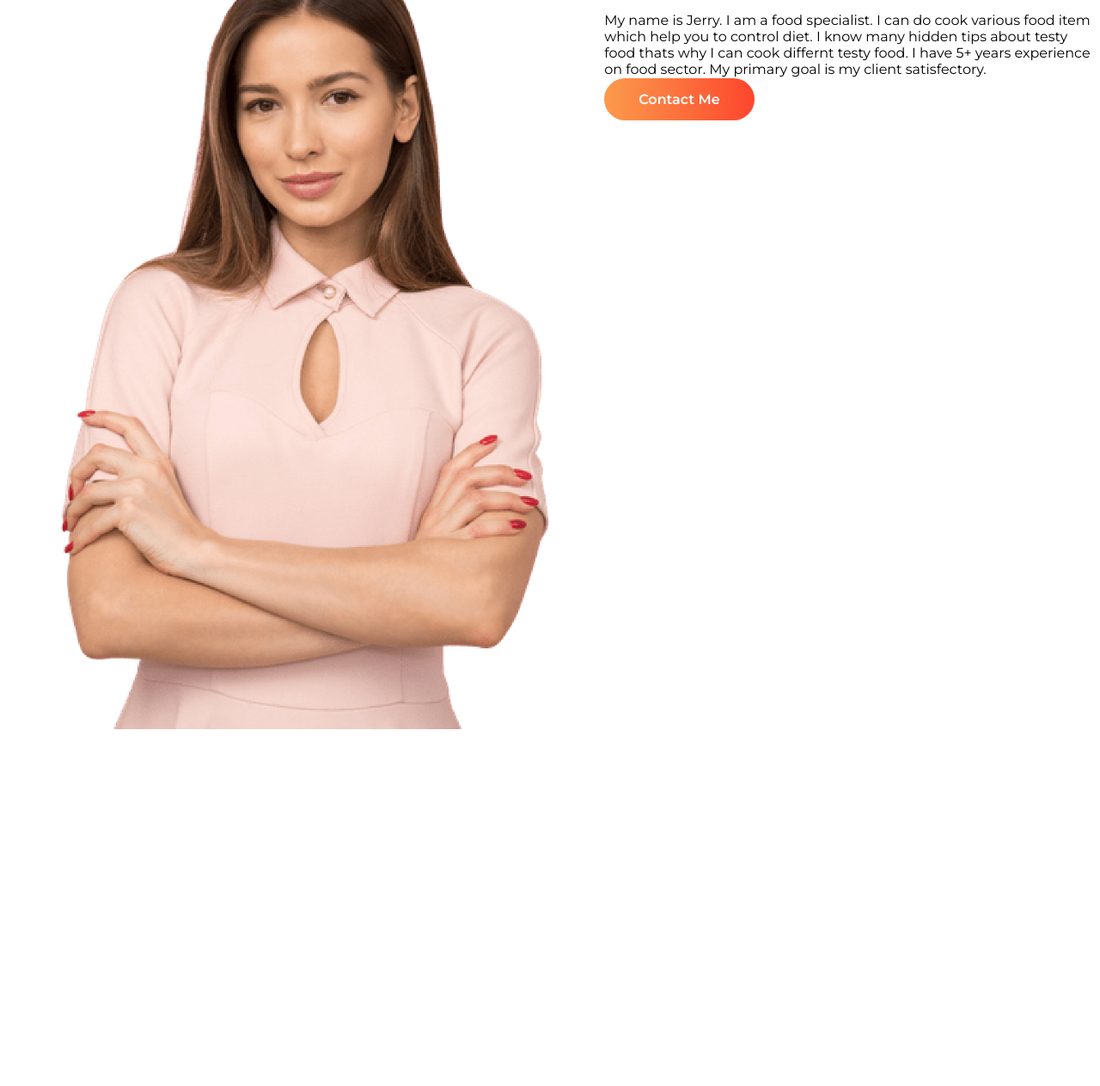
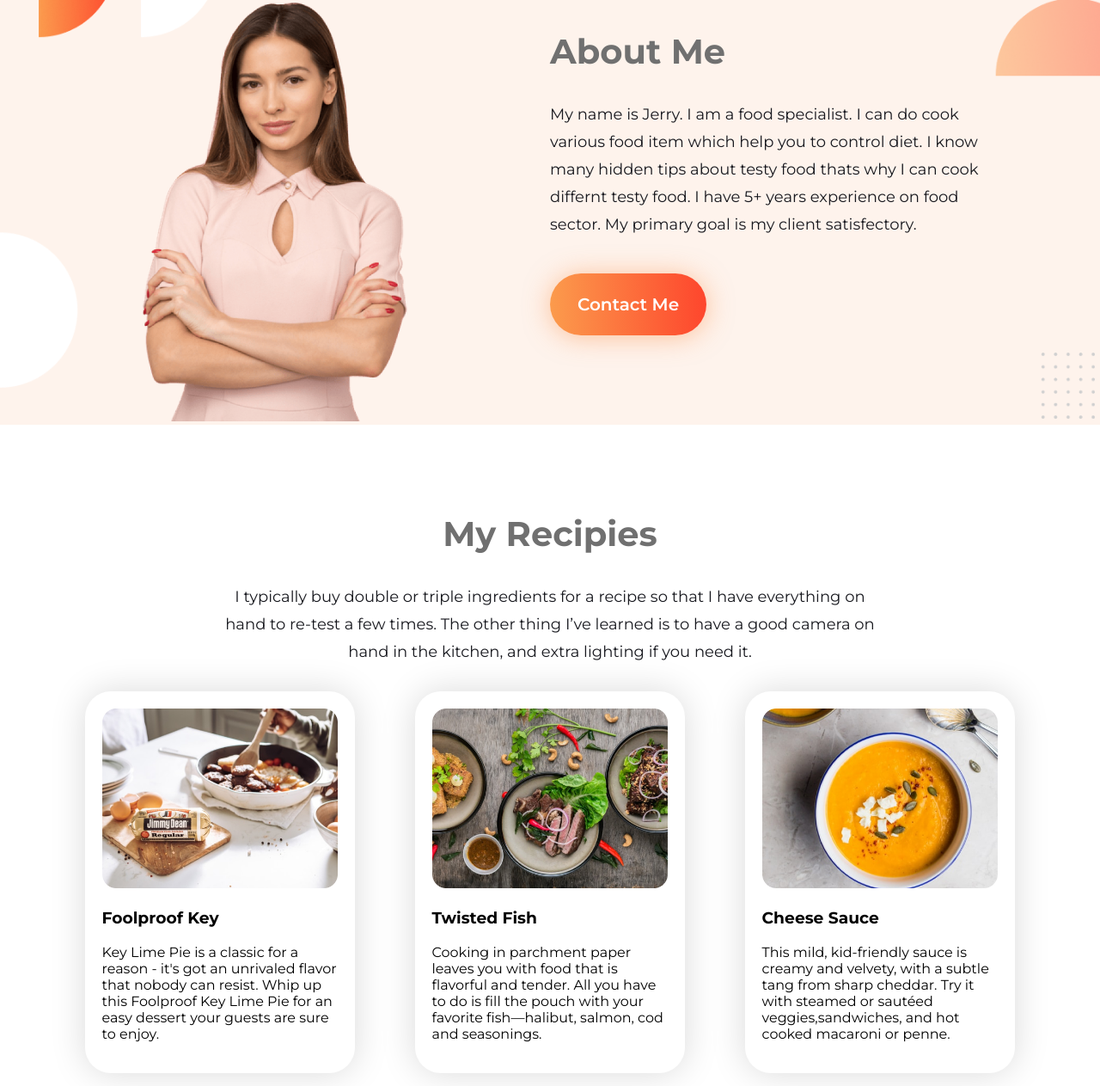
Before and after one commit to rokey64/Assighnment_1, a plain HTML site: page index.html in a window 1280 px wide. Shown: the part 812-2075 px from the top of the page at 86% size. Before the commit the page ends 1764 px from the top, so only its background shows below. Drawn offline with Linux system fonts and the light colour scheme.

Commit message:
About and Feature Section

```diff
--- a/index.html
+++ b/index.html
@@ -13,29 +13,52 @@
 <body>
     <!-- Start Top Area -->
     <section class="top-area">
-        <div class="half-area">
-            <h1 class="title"><span class="orange-color">Skip</span> The Diet,Just Eat Healthy With Food Network</h1>
+        <div class="half-area-top-1">
+            <h1 class="title"><span class="orange-color">Skip</span> The Diet,
+                Just Eat Healthy
+                With Food Network</h1>
             <p class="top-area-des">Imagine you don't need a diet because we provide healthy and delicious food for you!</p>
-            <a class="btn" href="https://rokey64.github.io/portfolio_assignment/">Order Food</a>
+            <a class="btn" target="_blank" href="https://rokey64.github.io/portfolio_assignment/">Order Food</a>
         </div>
-         <div class="half-area">
+         <div class="half-area-top-2">
             <img src="images/Group 8425.png" alt="">
          </div>
     </section>
     <!-- End Top Area -->
     <!-- Start About Section -->
     <section class="about-section">
-        <div class="half-area">
-            <img src="images/Person Image.png" alt="">
+        <div class="half-area-about-1">
+            <img class="about-image" src="images/Person Image.png" alt="">
          </div>
-        <div class="half-area">
+        <div class="half-area-about-2 about-description">
             <h1 class="about-title">About Me</h1>
-            <p>My name is Jerry. I am a food specialist. I can do cook various food item which help you to control diet. I know many hidden tips about testy food thats why I can cook differnt testy food. I have 5+ years experience on food sector. My primary goal is my client satisfectory.</p>
-            <a class="btn" href="https://rokey64.github.io/portfolio_assignment/">Contact Me</a>
+            <p class="about-pera">My name is Jerry. I am a food specialist. I can do cook various food item which help you to control diet. I know many hidden tips about testy food thats why I can cook differnt testy food. I have 5+ years experience on food sector. My primary goal is my client satisfectory.</p>
+            <a class="about-btn" target="_blank" href="https://rokey64.github.io/portfolio_assignment/">Contact Me</a>
         </div>
-
     </section>
     <!-- End About Section -->
-
+    <!-- Start Feature Section -->
+    <section class="feature">
+        <h2 class="feature-main-title">My Recipies</h2>
+        <p class="feature-main-pera">I typically buy double or triple ingredients for a recipe so that I have everything on hand to re-test a few times. The other thing I’ve learned is to have a good camera on hand in the kitchen, and extra lighting if you need it.</p>
+        <div class="feature-item">
+            <div class="feature-box">
+                <img src="images/Project Cover.jpg" alt="">
+                <h3 class="feature-title">Foolproof Key</h3>
+                <p class="feature-pera">Key Lime Pie is a classic for a reason - it's got an unrivaled flavor that nobody can resist. Whip up this Foolproof Key Lime Pie for an easy dessert your guests are sure to enjoy.</p>
+            </div>
+            <div class="feature-box">
+                <img src="images/Project Cover1.jpg" alt="">
+                <h3 class="feature-title">Twisted Fish</h3>
+                <p class="feature-pera">Cooking in parchment paper leaves you with food that is flavorful and tender. All you have to do is fill the pouch with your favorite fish—halibut, salmon, cod and seasonings. </p>
+            </div>
+            <div class="feature-box">
+                <img src="images/Project Cover.png" alt="">
+                <h3 class="feature-title">Cheese Sauce</h3>
+                <p class="feature-pera">This mild, kid-friendly sauce is creamy and velvety, with a subtle tang from sharp cheddar. Try it with steamed or sautéed veggies,sandwiches, and hot cooked macaroni or penne. </p>
+            </div>
+        </div>
+    </section>
+    <!-- End Feature Section -->
 </body>
 </html>
--- a/style.css
+++ b/style.css
@@ -1,5 +1,6 @@
 body{
     font-family: 'Montserrat', sans-serif;
+    margin: 0;
 }
 /* Start Top Area */
 .top-area{
@@ -7,7 +8,7 @@ body{
     margin-bottom: 100px;
 }
 .title{
-    font-size: 60px;
+    font-size: 50px;
     line-height: 78px;
     text-shadow: 0px 4px 4px rgba(0, 0, 0, 0.25);
 }
@@ -21,25 +22,108 @@ body{
     color: #828282;
     margin-bottom: 50px;
 }
-.half-area{
-    width: 45%;
+.half-area-top-1{
+    width: 40%;
     padding-left: 5%;
+    padding-top: 120px;
 }
-.half-area img{
+.half-area-top-2{
+    width: 40%;
+    padding-left: 5%;
+    padding-top: 80px;
+}
+.half-area-top-2 img{
     width: 100%;
 }
 .btn{
     text-decoration: none;
     color: white;
-    padding: 15px 40px;
+    padding: 24px 32px;
     background: linear-gradient(88.33deg, #FBA24F -7.64%, #FF1E1E 145.94%);
     border-radius: 100px;
     font-weight: 600;
+    font-size: 20px;
+    box-shadow: 0px 2px 30px rgba(252, 143, 73, 0.5)
 }
 /* End Top Area */
 /* Start About Secton */
 .about-section{
     display: flex;
     margin-bottom: 100px;
+    padding-top: 50px;
+    background-image: url(images/7.png);
+    background-repeat: no-repeat;
+    background-size: cover;
+}
+.half-area-about-1{
+    width: 40%;
+    padding-left: 5%;
+}
+.half-area-about-2{
+    width: 40%;
+    padding-left: 5%;
+}
+.half-area-about-1 img{
+    width: 60%;
+    padding-left: 20%;
+
+}
+.about-title{
+    font-weight: bold;
+    font-size: 40px;
+    line-height: 54px;
+    color: #707070;
+    margin: 30px 0px;
+}
+.about-pera{
+    font-size: 18px;
+    font-weight: normal;
+    line-height: 32px;
+    color: #18191F;
+    margin: 15px 0px;
+    padding-bottom: 50px;
+}
+.about-btn{
+    text-decoration: none;
+    color: white;
+    padding: 24px 32px;
+    background: linear-gradient(88.33deg, #FBA24F -7.64%, #FF1E1E 145.94%);
+    border-radius: 100px;
+    font-size: 20px;
+    font-weight: 600;
+    box-shadow: 0px 2px 30px rgba(252, 143, 73, 0.5)
 }
 /* End About Secton */
+/* Start Feature Section */
+.feature-main-title{
+    text-align: center;
+    font-weight: bold;
+    font-size: 40px;
+    line-height: 54px;
+    color: #707070;
+    margin: 30px 0px;
+}
+.feature-main-pera{
+    text-align: center;
+    font-size: 18px;
+    font-weight: normal;
+    line-height: 32px;
+    color: #18191F;
+    margin: 15px 0px;
+    padding-bottom: 50px;
+    padding: 0 20%;
+}
+.feature-item{
+    display: flex;
+    padding: 15px 5%;
+}
+.feature-box{
+    width: 30%;
+    padding: 20px;
+    box-shadow: 0px 0px 40px rgba(0, 0, 0, 0.15);
+    border-radius: 30px;
+    margin: 0px 3%;
+}
+.feature-box img{
+    width: 100%;
+}
```
Also changed, not shown: images/7.png (added), images/Frame 58.jpg (added), images/Project Cover5.png (deleted), images/Project Cover8.png (deleted), 4 other files.
